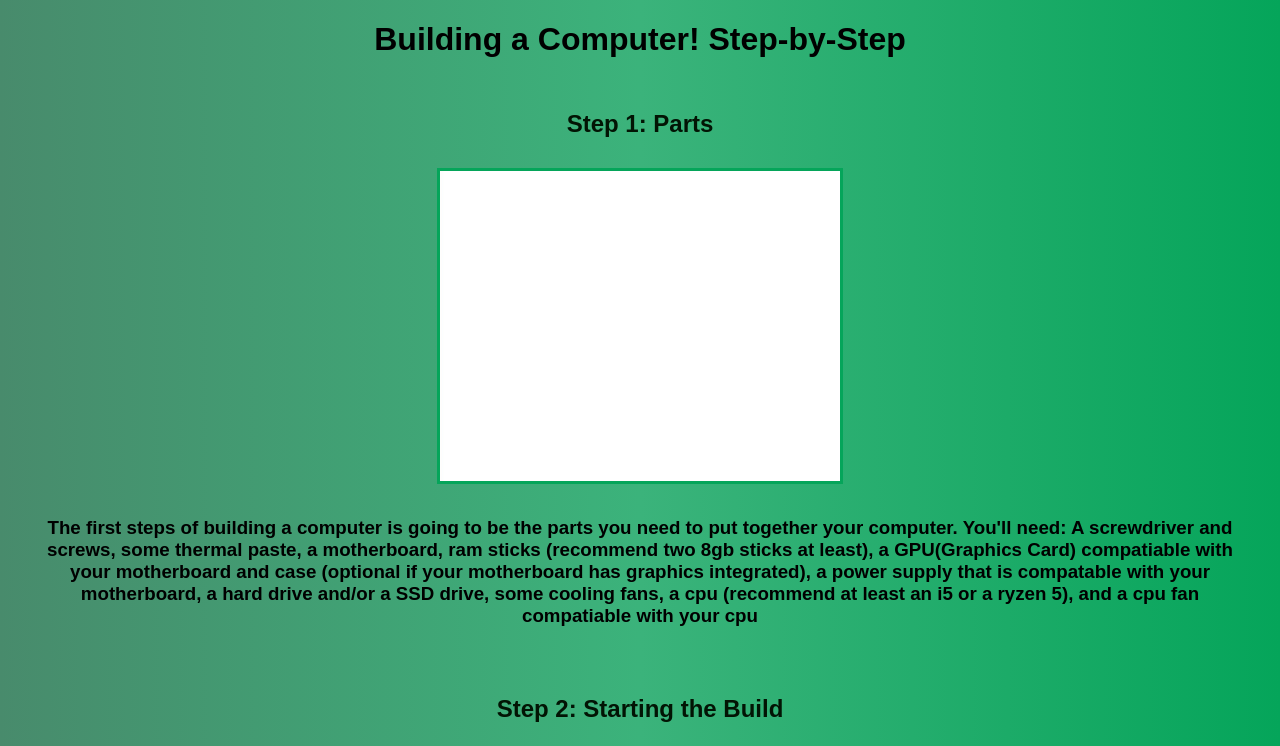
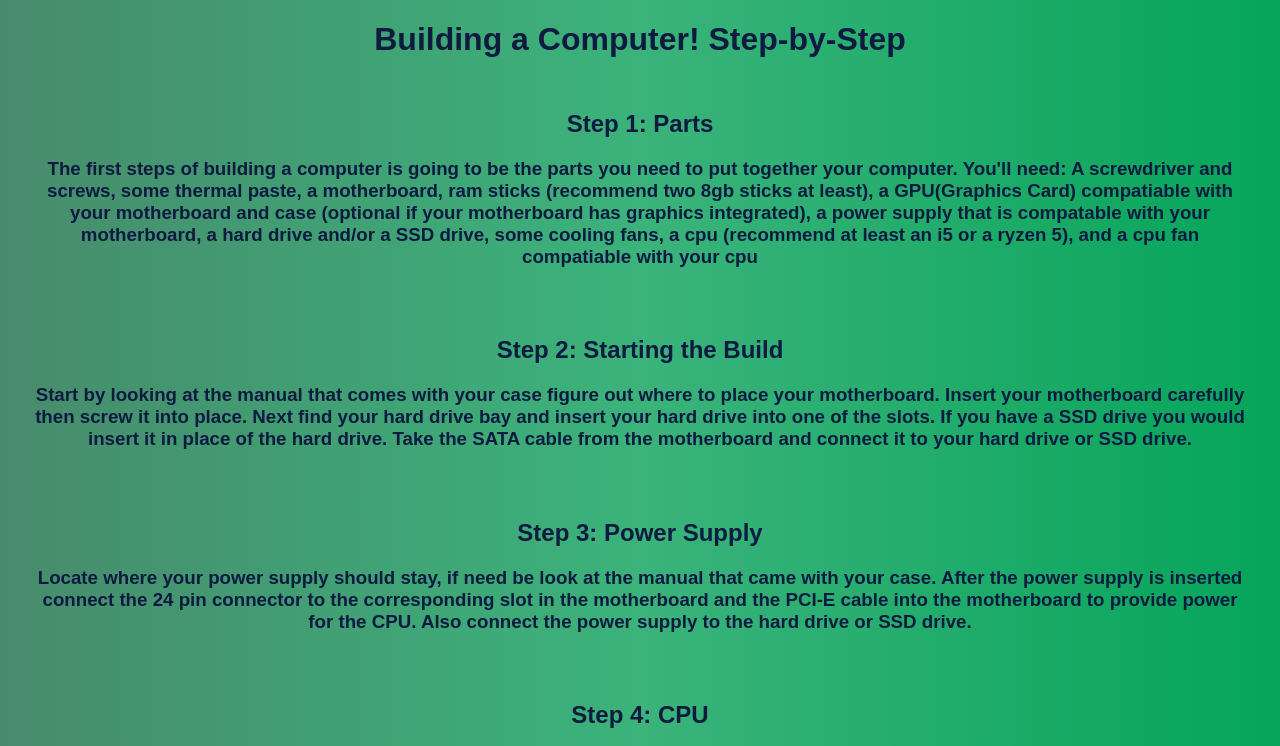
Before and after one commit to keenyndroddy/keenyndroddy.github.io, a plain HTML site: page index.html in a window 1280 px wide. Shown: the top 746 px of the page. Drawn offline with Linux system fonts and the light colour scheme.

Commit message:
Add files via upload

```diff
--- a/index.html
+++ b/index.html
@@ -12,7 +12,7 @@
     <section class= "assignment" >
 
         <a href =  > <h2> Step 1: Parts </h2> </a>
-        <a href= > <img src = "images/blank.png"> </a>
+       <!-- <a href= > <img src = "images/blank.png"> </a> -->
 
     <section class = "assignment-details">
 
@@ -28,7 +28,7 @@
          <!-- Affinity Diag ram Assignment-->
           <section class= "assignment" >
             <a href = "" > <h2> Step 2: Starting the Build </h2> </a>
-            <a href=" "> <img src = "images/blank.png"> </a>
+           <!-- <a href=" "> <img src = "images/blank.png"> </a> -->
 
         <section class = "assignment-details">
 
@@ -44,7 +44,7 @@
               <!-- Persona Assignment-->
           <section class= "assignment" >
             <a href =  > <h2> Step 3: Power Supply  </h2> </a>
-            <a href= >  <img src = "images/blank.png">   </a>
+           <!-- <a href= >  <img src = "images/blank.png">   </a> -->
 
         <section class = "assignment-details">
 
@@ -59,7 +59,7 @@
 
               <section class= "assignment" >
                 <a href =  > <h2> Step 4: CPU </h2> </a>
-                <a href= > <img src = "images/blank.png"> </a>
+                <!--<a href= > <img src = "images/blank.png"> </a> -->
 
             <section class = "assignment-details">
 
@@ -74,7 +74,7 @@
 
                   <section class= "assignment" >
                     <a href =  > <h2> Step 5: Fans </h2> </a>
-                    <a href= > <img src = "images/blank.png"> </a>
+                    <!--<a href= > <img src = "images/blank.png"> </a> -->
 
                 <section class = "assignment-details">
 
@@ -89,7 +89,7 @@
 
                        <section class= "assignment" >
                         <a href =  > <h2> Step 6: GPU and RAM </h2> </a>
-                        <a href= > <img src = "images/blank.png"> </a>
+                        <!--<a href= > <img src = "images/blank.png"> </a>-->
 
                     <section class = "assignment-details">
 
@@ -106,7 +106,7 @@
 
                           <section class= "assignment" >
                             <a href =  > <h1> Finishing Touches! </h1> </a>
-                            <a href = > <img src = "images/blank.png"> </a>
+                            <!--<a href = > <img src = "images/blank.png"> </a> -->
 
                         <section class = "assignment-details">
 
--- a/styles.css
+++ b/styles.css
@@ -9,6 +9,7 @@ body {
 
     /*border: 3px solid grey;*/
     text-align: center;
+    color: #0e1a40;
 
 
 }
@@ -19,7 +20,7 @@ body {
     padding: 20px 10;
     /*background: rgb(3, 93, 153);
     border: 3px solid red;*/
-    border-radius: 25px;
+    border-radius: 25px #0e1a40;
 
 }
 .assignment img {
@@ -40,12 +41,13 @@ body {
 
 h1 {
 
-    color: black;
+    color: #0e1a40;
     text-align: center;
 }
 
 h2 {
     text-align: center;
+    color: #0e1a40;
 
 }
 
```
